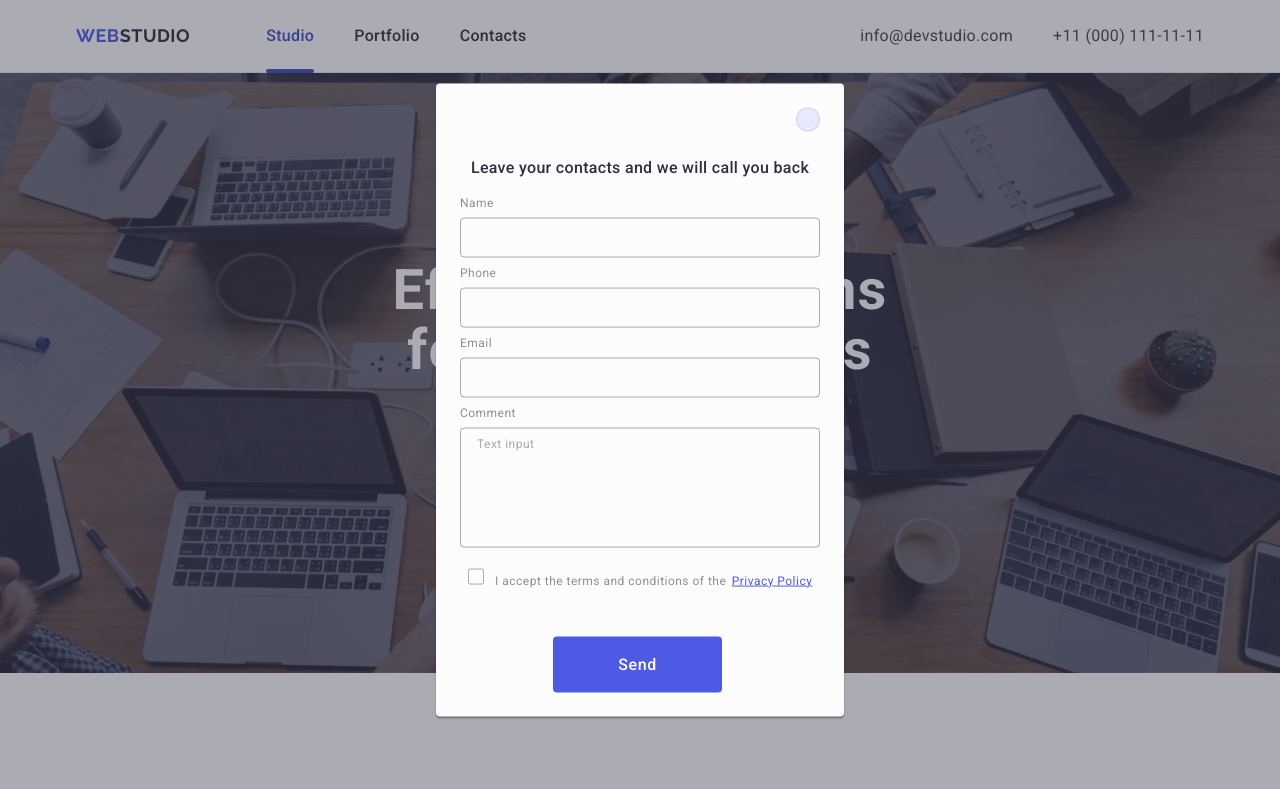
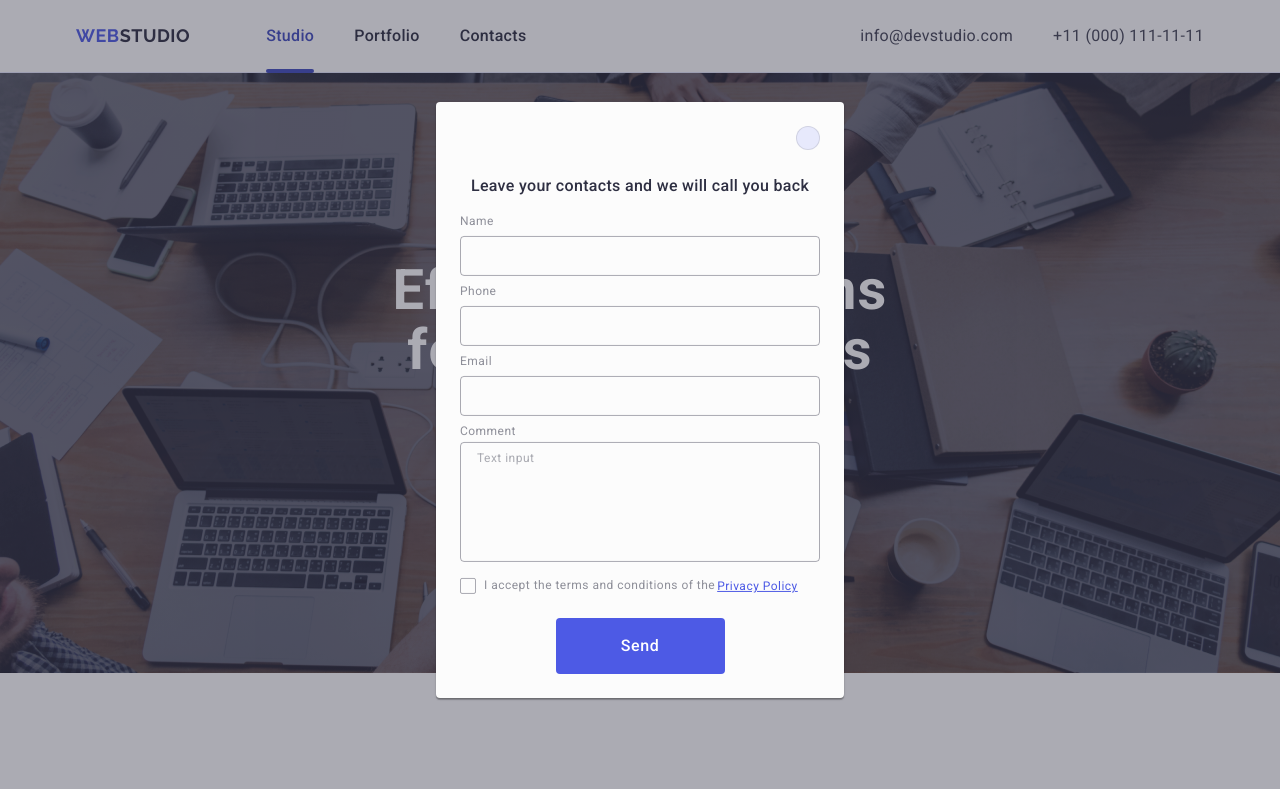
Before and after one commit to OlehBukovskyi/goit-markup-hw-04, a plain HTML site: page index.html in a window 1280 px wide. Shown: the top 789 px of the page. Drawn offline with nearby package versions, Linux system fonts and the light colour scheme.

Commit message:
HW5-markup

```diff
--- a/css/styles.css
+++ b/css/styles.css
@@ -702,16 +702,13 @@ transition: border-color 250ms cubic-bezier(0.4, 0, 0.2, 1);
 
 }
 .text-accept{
-    width: 338px;
-    height: 16px;
 color:  #8E8F99;
 font-family: Roboto;
 font-size: 12px;
 font-style: normal;
-font-weight: 400;
 line-height: 1.17;
 letter-spacing: 0.04em;
-margin-top: 16px;
+display: flex;
 text-align: center;
 
 
@@ -745,10 +742,9 @@ margin-left: 2px;
        min-width: 169px;
     border-radius: 4px;
     border: 1px solid black;
-    margin-top: 24px;
 
-    margin-left: 93px;
-    margin-right: 98px;
+    margin-left: auto;
+    margin-right: auto;
     border: none;
 
 }
@@ -757,6 +753,7 @@ margin-left: 2px;
 background-color: #404BBF;
 }
 .form-comment {
+    display: block;
     width:100%;
     font-size: 12px;
     letter-spacing: 0.04em;
```
